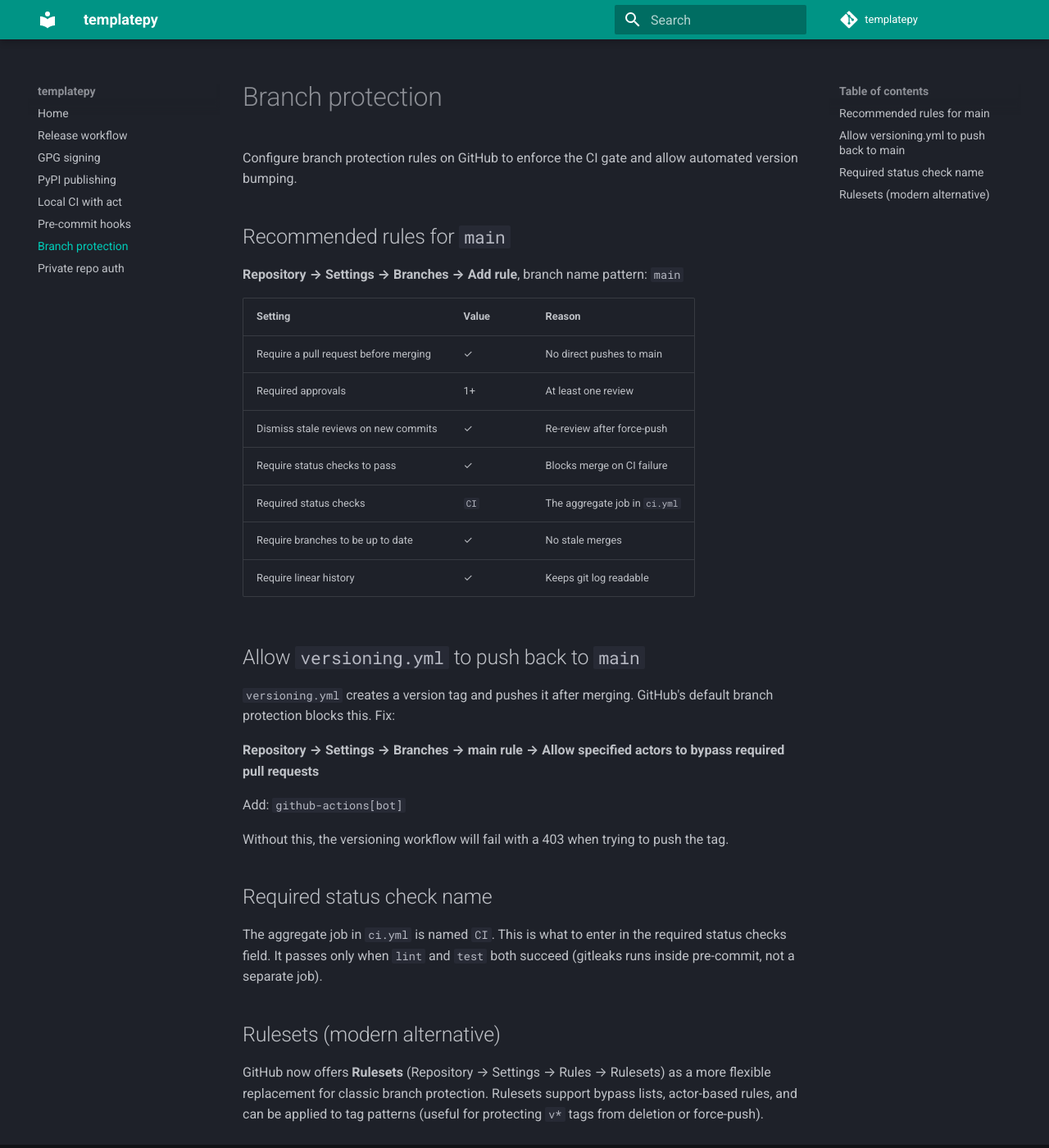
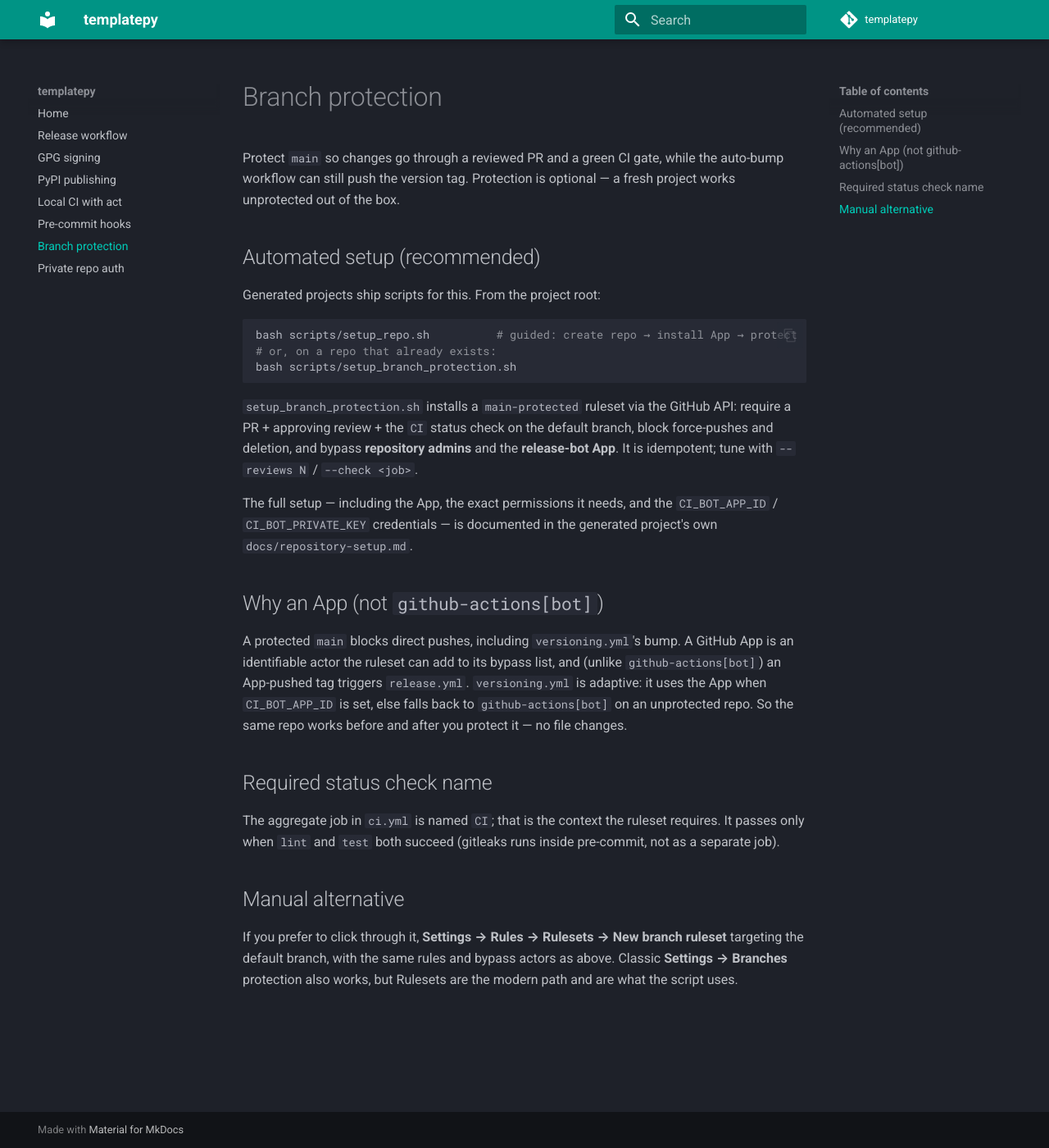
Before and after one commit to larsrollik/templatepy, an MkDocs documentation site: the page built from docs/branch-protection.md, in a window 1280 px wide and 1400 px high. Shown: the whole window at 82% size. Built offline with MkDocs 1.6.1 and Material for MkDocs 9.7.7, drawn with Linux system fonts in a browser that asks for light colours; comment, search, counter and statistics services are not loaded.

Commit message:
feat: adaptive App-bot versioning + branch-protection setup scripts
versioning.yml now pushes the bump as a GitHub App when CI_BOT_APP_ID (+
CI_BOT_PRIVATE_KEY) is configured — a ruleset bypass actor, so protection and
auto-release coexist — and falls back to github-actions[bot] on an unprotected
main. The App-token tag push triggers release.yml directly; the fallback path
dispatches it. No copier toggle: the same file adapts at runtime.

Adds scripts/setup_repo.sh (guided create-repo -> install App -> protect) and
scripts/setup_branch_protection.sh (idempotent main-protected ruleset installer,
modelled on the reference config: PR + review + CI, block force-push/deletion,
bypass admins + the App), plus docs/repository-setup.md (App, permissions,
secrets) shipped into generated projects.

Refresh the template's own docs (README, branch-protection, release-workflow,
pypi-publishing, index) for the new function and the earlier optional toggles.
CI now asserts the scripts, docs, and adaptive bump land in generated projects.

````diff
--- a/docs/branch-protection.md
+++ b/docs/branch-protection.md
@@ -1,35 +1,46 @@
 # Branch protection
 
-Configure branch protection rules on GitHub to enforce the CI gate and allow automated version bumping.
+Protect `main` so changes go through a reviewed PR and a green CI gate, while the
+auto-bump workflow can still push the version tag. Protection is optional — a
+fresh project works unprotected out of the box.
 
-## Recommended rules for `main`
+## Automated setup (recommended)
 
-**Repository → Settings → Branches → Add rule**, branch name pattern: `main`
+Generated projects ship scripts for this. From the project root:
 
-| Setting | Value | Reason |
-|---|---|---|
-| Require a pull request before merging | ✓ | No direct pushes to main |
-| Required approvals | 1+ | At least one review |
-| Dismiss stale reviews on new commits | ✓ | Re-review after force-push |
-| Require status checks to pass | ✓ | Blocks merge on CI failure |
-| Required status checks | `CI` | The aggregate job in `ci.yml` |
-| Require branches to be up to date | ✓ | No stale merges |
-| Require linear history | ✓ | Keeps git log readable |
+```sh
+bash scripts/setup_repo.sh          # guided: create repo → install App → protect
+# or, on a repo that already exists:
+bash scripts/setup_branch_protection.sh
+```
 
-## Allow `versioning.yml` to push back to `main`
+`setup_branch_protection.sh` installs a `main-protected` ruleset via the GitHub
+API: require a PR + approving review + the `CI` status check on the default
+branch, block force-pushes and deletion, and bypass **repository admins** and the
+**release-bot App**. It is idempotent; tune with `--reviews N` / `--check <job>`.
 
-`versioning.yml` creates a version tag and pushes it after merging. GitHub's default branch protection blocks this. Fix:
+The full setup — including the App, the exact permissions it needs, and the
+`CI_BOT_APP_ID` / `CI_BOT_PRIVATE_KEY` credentials — is documented in the
+generated project's own `docs/repository-setup.md`.
 
-**Repository → Settings → Branches → main rule → Allow specified actors to bypass required pull requests**
+## Why an App (not `github-actions[bot]`)
 
-Add: `github-actions[bot]`
-
-Without this, the versioning workflow will fail with a 403 when trying to push the tag.
+A protected `main` blocks direct pushes, including `versioning.yml`'s bump. A
+GitHub App is an identifiable actor the ruleset can add to its bypass list, and
+(unlike `github-actions[bot]`) an App-pushed tag triggers `release.yml`.
+`versioning.yml` is adaptive: it uses the App when `CI_BOT_APP_ID` is set, else
+falls back to `github-actions[bot]` on an unprotected repo. So the same repo
+works before and after you protect it — no file changes.
 
 ## Required status check name
 
-The aggregate job in `ci.yml` is named `CI`. This is what to enter in the required status checks field. It passes only when `lint` and `test` both succeed (gitleaks runs inside pre-commit, not a separate job).
+The aggregate job in `ci.yml` is named `CI`; that is the context the ruleset
+requires. It passes only when `lint` and `test` both succeed (gitleaks runs
+inside pre-commit, not as a separate job).
 
-## Rulesets (modern alternative)
+## Manual alternative
 
-GitHub now offers **Rulesets** (Repository → Settings → Rules → Rulesets) as a more flexible replacement for classic branch protection. Rulesets support bypass lists, actor-based rules, and can be applied to tag patterns (useful for protecting `v*` tags from deletion or force-push).
+If you prefer to click through it, **Settings → Rules → Rulesets → New branch
+ruleset** targeting the default branch, with the same rules and bypass actors as
+above. Classic **Settings → Branches** protection also works, but Rulesets are
+the modern path and are what the script uses.
````
Also changed, not shown: README.md (+15 -7 lines), docs/index.md (+14 -5 lines), docs/pypi-publishing.md (+5 -1 lines), docs/release-workflow.md (+1 -1 lines), template/docs/repository-setup.md (added, +79 -0 lines), 5 other files.
